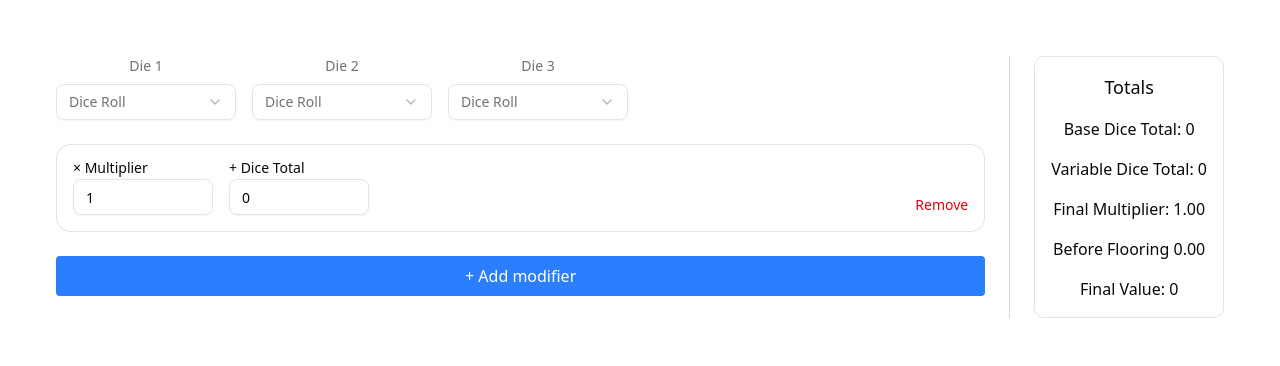
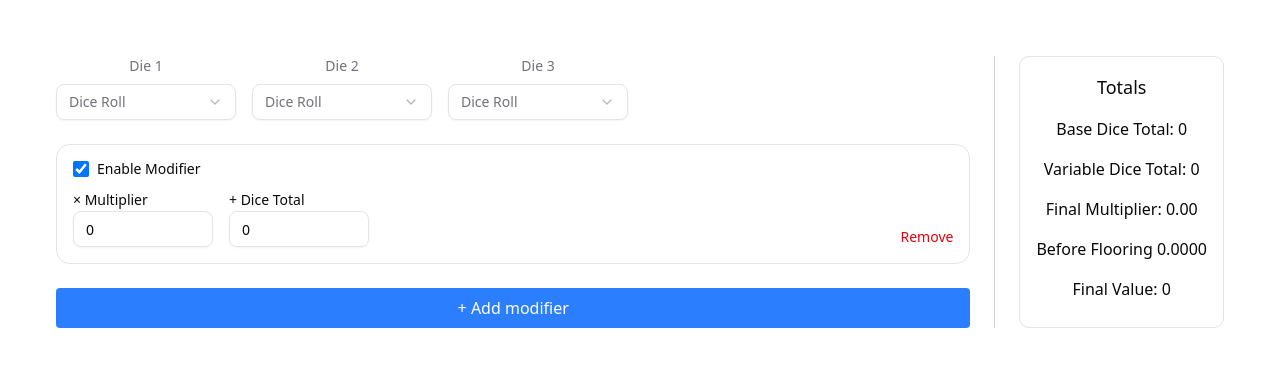
Before and after one commit to daliang20/familiar-calculator, a React (Vite) app: page / in a window 1280 px wide. Both pictures are taken after a click on the button "+ Add modifier". Shown: the top 366 px of the page. Built offline with nearby package versions, Linux system fonts and the light colour scheme.

Commit message:
add enabled checkbox

```diff
--- a/src/App.tsx
+++ b/src/App.tsx
@@ -15,7 +15,7 @@ function smartFloor(num: number) {
 function App() {
   const [dice, setDice] = useState<number[]>([0, 0, 0])
   const [modifiers, setModifiers] = useState<
-    { multiplier: number; diceTotal: number }[]
+    { multiplier: number; diceTotal: number, enabled: boolean }[]
   >([])
 
   const setDie = (index: number, value: number) => {
@@ -29,13 +29,13 @@ function App() {
   // Calculate totals
   const diceRollTotal = dice.reduce((a, b) => a + b, 0)
   const variableDiceTotal = modifiers.reduce(
-    (total, m) => total + m.diceTotal,
+    (total, m) => m.enabled ? total + m.diceTotal : total,
     0
   )
 
   // Final multiplier = sum of all multipliers
   const finalMultiplier = modifiers.reduce(
-    (acc, m) => acc + m.multiplier,
+    (acc, m) => m.enabled ? acc + m.multiplier : acc,
     0
   )
 
@@ -87,7 +87,7 @@ function App() {
         </div>
 
         <div>
-          <span className="font-medium">Before Flooring</span> {diceTotalBeforeFlooring.toFixed(2)}
+          <span className="font-medium">Before Flooring</span> {diceTotalBeforeFlooring.toFixed(4)}
         </div>
 
         <div>
--- a/src/DiceModifier.tsx
+++ b/src/DiceModifier.tsx
@@ -1,22 +1,35 @@
 import { Input } from "@/components/ui/input"
 import { Label } from "@/components/ui/label"
 
-type DiceModifierProps = {
-    value: {
+type DiceModifierValue = {
     multiplier: number
     diceTotal: number
+    enabled: boolean
 }
-    onChange: (value: { multiplier: number; diceTotal: number }) => void
+
+type DiceModifierProps = {
+    value: DiceModifierValue
+    onChange: (value: DiceModifierValue) => void
     onRemove?: () => void
 }
 
-export function DiceModifier({
-    value,
-    onChange,
-    onRemove,
-}: DiceModifierProps) {
+export function DiceModifier({ value, onChange, onRemove }: DiceModifierProps) {
     return (
-        <div className="flex items-end gap-4 rounded-xl border p-4">
+        <div className="flex flex-col gap-4 rounded-xl border p-4">
+            {/* Enable/Disable Checkbox */}
+            <div className="flex items-center gap-2">
+                <input
+                    type="checkbox"
+                    checked={value.enabled}
+                    onChange={(e) =>
+                        onChange({ ...value, enabled: e.target.checked })
+                    }
+                    className="h-4 w-4"
+                />
+                <Label>Enable Modifier</Label>
+            </div>
+
+            <div className="flex items-end gap-4">
                 {/* Multiplier */}
                 <div className="flex flex-col gap-1">
                     <Label>× Multiplier</Label>
@@ -25,12 +38,10 @@ export function DiceModifier({
                         step="0.1"
                         value={value.multiplier}
                         onChange={(e) =>
-                        onChange({
-                            ...value,
-                            multiplier: Number(e.target.value),
-                        })
+                            onChange({ ...value, multiplier: Number(e.target.value) })
                         }
                         className="w-[140px]"
+                        disabled={!value.enabled}
                     />
                 </div>
 
@@ -42,12 +53,10 @@ export function DiceModifier({
                         step="1"
                         value={value.diceTotal}
                         onChange={(e) =>
-                        onChange({
-                            ...value,
-                            diceTotal: Number(e.target.value),
-                        })
+                            onChange({ ...value, diceTotal: Number(e.target.value) })
                         }
                         className="w-[140px]"
+                        disabled={!value.enabled}
                     />
                 </div>
 
@@ -60,5 +69,6 @@ export function DiceModifier({
                     </button>
                 )}
             </div>
+        </div>
     )
 }
--- a/src/DiceModifierPanel.tsx
+++ b/src/DiceModifierPanel.tsx
@@ -3,6 +3,7 @@ import { DiceModifier } from "./DiceModifier"
 type Modifier = {
     multiplier: number
     diceTotal: number
+    enabled: boolean
 }
 
 type DiceModifiersPanelProps = {
@@ -15,7 +16,7 @@ export function DiceModifiersPanel({
     setModifiers,
 }: DiceModifiersPanelProps) {
     const addModifier = () => {
-        setModifiers([...modifiers, { multiplier: 1.0, diceTotal: 0 }])
+        setModifiers([...modifiers, { multiplier: 0, diceTotal: 0, enabled: true }])
     }
 
     const updateModifier = (index: number, value: Modifier) => {
```
Lines whose indentation alone changed are shown as unchanged.
